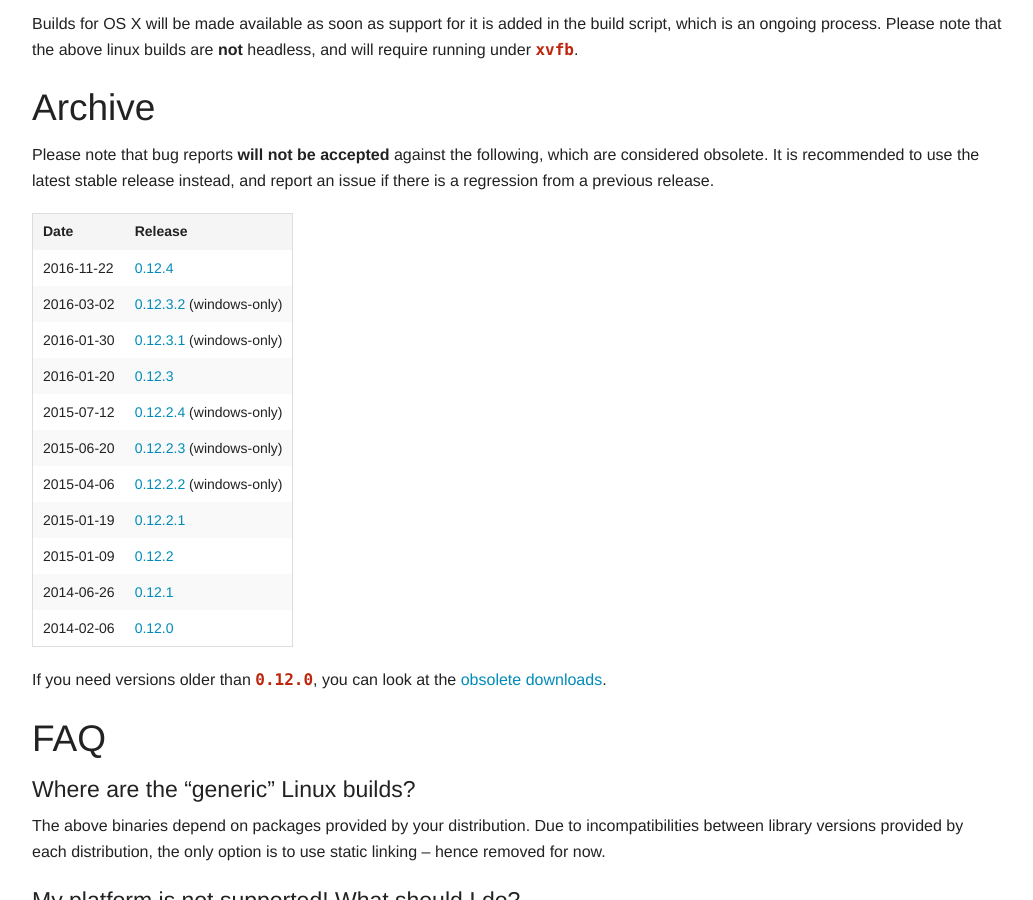
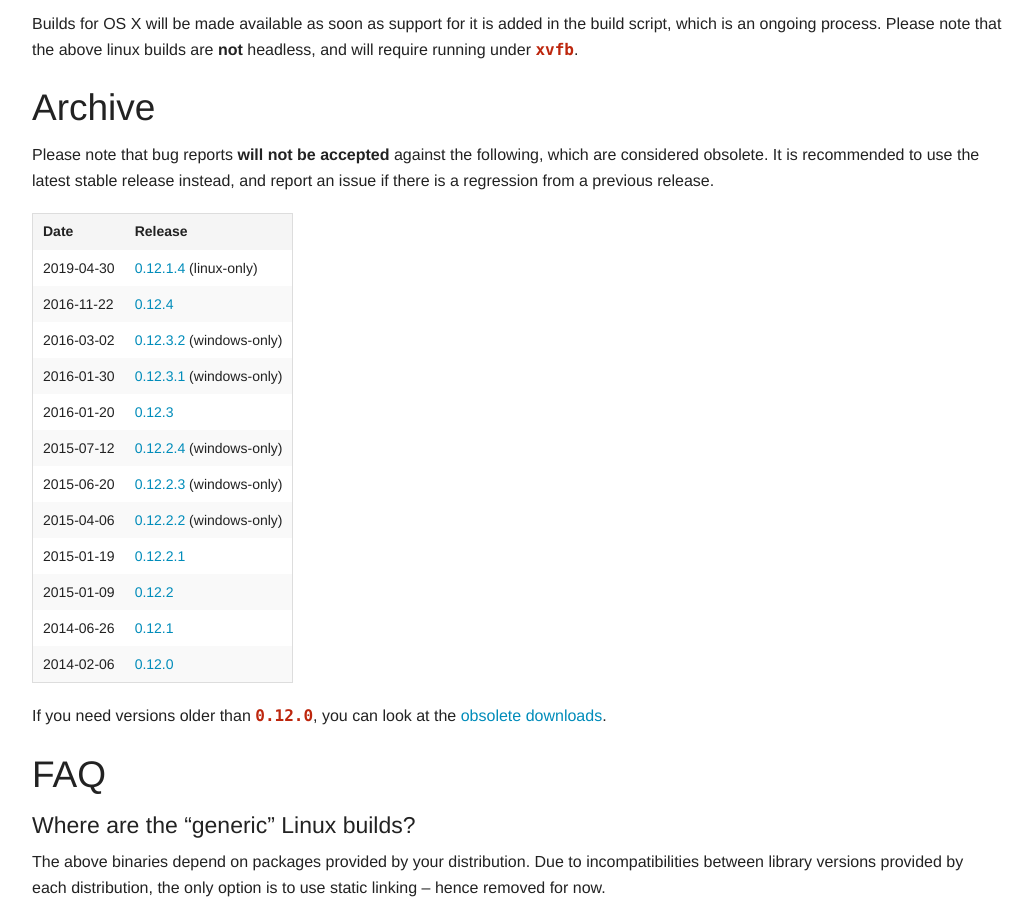
Before and after one commit to wkhtmltopdf/wkhtmltopdf, a Jekyll site: the page built from docs/downloads.md, in a window 1280 px wide and 900 px high, scrolled down 1319 px. Shown: the whole window, without its empty margins (123-1156 px from the left). Built offline with Jekyll 4.4.1, drawn with Linux system fonts in a browser that asks for light colours; nearby versions of some CDN libraries.

Commit message:
link to the 0.12.1.4-2 release

```diff
--- a/docs/downloads.md
+++ b/docs/downloads.md
@@ -162,6 +162,7 @@ Please note that bug reports **will not be accepted** against the following, whi
 
 Date       | Release
 ----       | -------
+2019-04-30 | [0.12.1.4](https://github.com/wkhtmltopdf/packaging/releases/0.12.1.4-2/) (linux-only)
 2016-11-22 | [0.12.4](https://downloads.wkhtmltopdf.org/0.12/0.12.4/)
 2016-03-02 | [0.12.3.2](https://downloads.wkhtmltopdf.org/0.12/0.12.3.2/) (windows-only)
 2016-01-30 | [0.12.3.1](https://downloads.wkhtmltopdf.org/0.12/0.12.3.1/) (windows-only)
```
